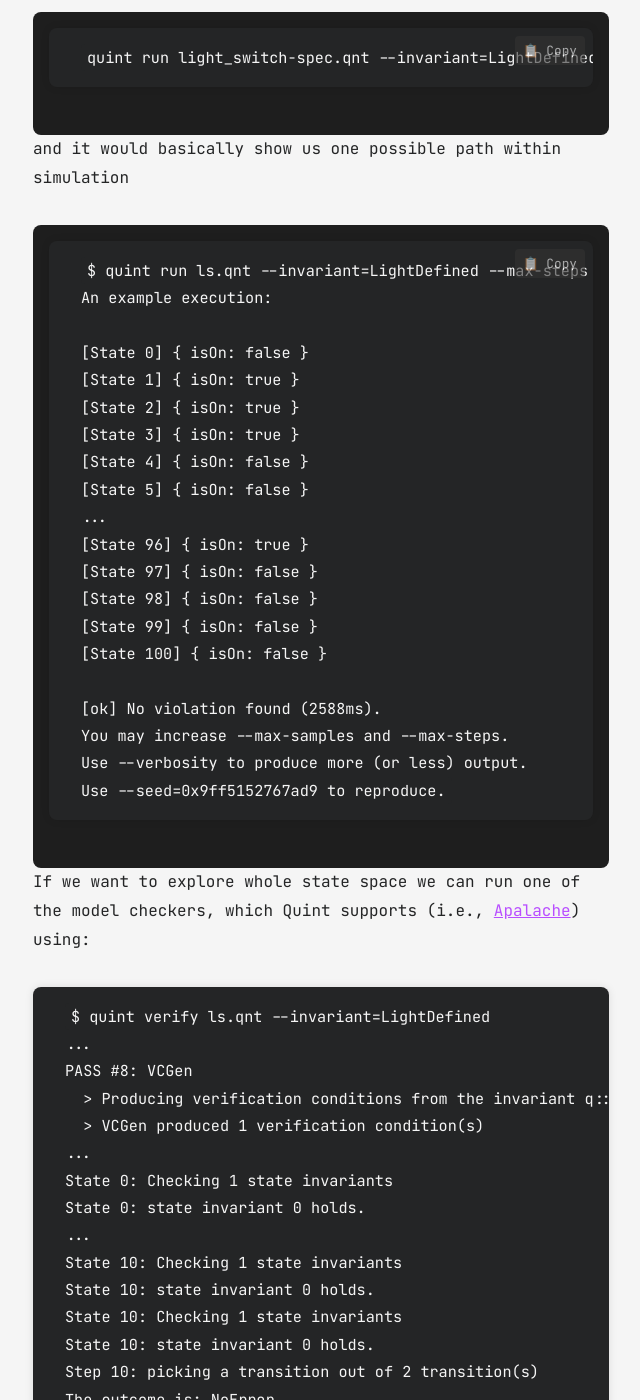
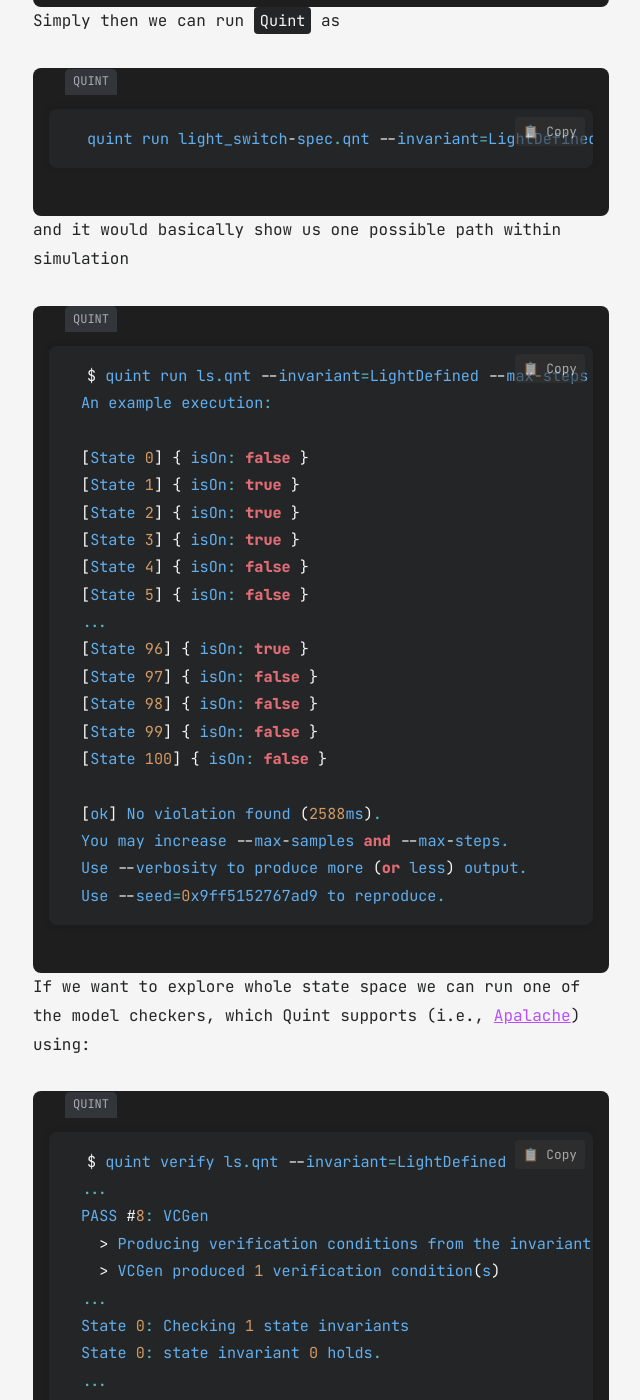
Before and after one commit to see-quick/see-quick.github.io, a Jekyll site: the page built from all_collections/_posts/2025-03-22-formal-verification-101.md, in a window 1280 px wide and 1400 px high, scrolled down 6638 px. Shown: the whole window, without its empty margins (319-959 px from the left). Built offline with Jekyll 4.4.1, drawn with Linux system fonts in a browser that asks for light colours; some of the changed text lies outside the part shown.

Commit message:
also modify previous blog
Signed-off-by: see-quick <maros.orsak159@gmail.com>

````diff
--- a/all_collections/_posts/2025-03-22-formal-verification-101.md
+++ b/all_collections/_posts/2025-03-22-formal-verification-101.md
@@ -35,7 +35,7 @@ For instance:
 You model how the system moves between these states, depending on actions like “request lock” or “release lock.”
 
 **3. Checking or proving properties** - You write down the properties that should *always* be true — for instance:
-```el
+```quint
 Thread1.inCriticalSection and Thread2.inCriticalSection ⇒ false
 // (In plain English: both threads must never be in the critical section at the same time.)
 ```
@@ -155,11 +155,11 @@ module LightSwitch {
 ```
 
 Simply then we can run `Quint` as
-```bash
+```quint
 quint run light_switch-spec.qnt --invariant=LightDefined
 ```
 and it would basically show us one possible path within simulation
-```
+```quint
 $ quint run ls.qnt --invariant=LightDefined --max-steps 100
 An example execution:
 
@@ -183,7 +183,7 @@ Use --seed=0x9ff5152767ad9 to reproduce.
 ```
 If we want to explore whole state space we can run one of the model checkers, which Quint supports (i.e.,
 [Apalache](https://github.com/apalache-mc/apalache)) using:
-```el
+```quint
 $ quint verify ls.qnt --invariant=LightDefined
 ...
 PASS #8: VCGen                                                    I@14:39:23.844
````
